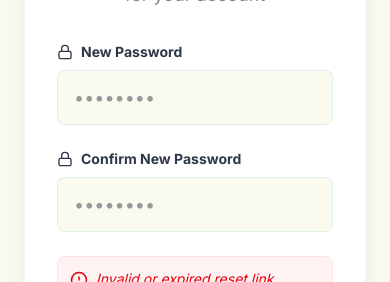
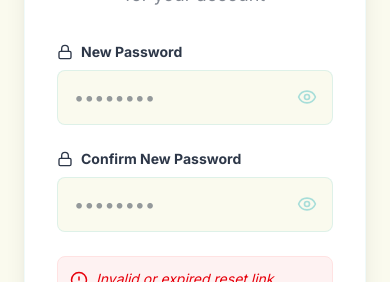
Before and after one commit to yogaatinfinity-sys/astral-satellite, a Next.js app: page /admin/reset-password in a window 390 px wide. Shown: the part 334-616 px from the top of the page. Built offline with nearby package versions, Linux system fonts and the light colour scheme; no server answers; a web font is replaced by a local one.

Commit message:
Final production polish and responsive fixes

```diff
--- a/src/app/admin/login/page.tsx
+++ b/src/app/admin/login/page.tsx
@@ -6,7 +6,7 @@ import { supabase } from "@/lib/supabase"
 import { motion } from "framer-motion"
 import { Button } from "@/components/ui/button"
 import { Navbar } from "@/components/navbar"
-import { LogIn, Mail, Lock, AlertCircle } from "lucide-react"
+import { LogIn, Mail, Lock, AlertCircle, Eye, EyeOff } from "lucide-react"
 
 const ADMIN_EMAIL = "yogaatinfinity@gmail.com"
 
@@ -14,6 +14,7 @@ export default function LoginPage() {
     const router = useRouter()
     const [email, setEmail] = useState("")
     const [password, setPassword] = useState("")
+    const [showPassword, setShowPassword] = useState(false)
     const [loading, setLoading] = useState(false)
     const [error, setError] = useState<string | null>(null)
     const [message, setMessage] = useState<string | null>(null)
@@ -138,14 +139,24 @@ export default function LoginPage() {
                                     Forgot Password?
                                 </button>
                             </div>
+                            <div className="relative">
                                 <input
-                                type="password"
+                                    type={showPassword ? "text" : "password"}
                                     required
                                     value={password}
                                     onChange={(e) => setPassword(e.target.value)}
-                                className="w-full bg-[#FAFAEE] border border-[#6fcbcc]/20 rounded-lg px-4 py-3 focus:outline-none focus:ring-2 focus:ring-[#6fcbcc]/50 transition-all"
+                                    className="w-full bg-[#FAFAEE] border border-[#6fcbcc]/20 rounded-lg px-4 py-3 pr-12 focus:outline-none focus:ring-2 focus:ring-[#6fcbcc]/50 transition-all"
                                     placeholder="••••••••"
                                 />
+                                <button
+                                    type="button"
+                                    onClick={() => setShowPassword(!showPassword)}
+                                    className="absolute right-3 top-1/2 -translate-y-1/2 text-[#6fcbcc]/60 hover:text-[#6fcbcc] focus:outline-none focus:text-[#6fcbcc] transition-colors p-1"
+                                    aria-label={showPassword ? "Hide password" : "Show password"}
+                                >
+                                    {showPassword ? <EyeOff size={20} /> : <Eye size={20} />}
+                                </button>
+                            </div>
                         </div>
 
                         {error && (
--- a/src/app/admin/reset-password/page.tsx
+++ b/src/app/admin/reset-password/page.tsx
@@ -6,12 +6,13 @@ import { supabase } from "@/lib/supabase"
 import { motion } from "framer-motion"
 import { Button } from "@/components/ui/button"
 import { Navbar } from "@/components/navbar"
-import { KeyRound, Lock, AlertCircle, CheckCircle2 } from "lucide-react"
+import { KeyRound, Lock, AlertCircle, CheckCircle2, Eye, EyeOff } from "lucide-react"
 
 export default function ResetPasswordPage() {
     const router = useRouter()
     const [password, setPassword] = useState("")
     const [confirmPassword, setConfirmPassword] = useState("")
+    const [showPassword, setShowPassword] = useState(false)
     const [loading, setLoading] = useState(false)
     const [error, setError] = useState<string | null>(null)
     const [success, setSuccess] = useState(false)
@@ -87,30 +88,50 @@ export default function ResetPasswordPage() {
                                 <label className="text-sm font-bold flex items-center gap-2">
                                     <Lock size={16} /> New Password
                                 </label>
+                                <div className="relative">
                                     <input
-                                    type="password"
+                                        type={showPassword ? "text" : "password"}
                                         required
                                         value={password}
                                         onChange={(e) => setPassword(e.target.value)}
-                                    className="w-full bg-[#FAFAEE] border border-[#6fcbcc]/20 rounded-lg px-4 py-3 focus:outline-none focus:ring-2 focus:ring-[#6fcbcc]/50 transition-all"
+                                        className="w-full bg-[#FAFAEE] border border-[#6fcbcc]/20 rounded-lg px-4 py-3 pr-12 focus:outline-none focus:ring-2 focus:ring-[#6fcbcc]/50 transition-all"
                                         placeholder="••••••••"
                                         minLength={6}
                                     />
+                                    <button
+                                        type="button"
+                                        onClick={() => setShowPassword(!showPassword)}
+                                        className="absolute right-3 top-1/2 -translate-y-1/2 text-[#6fcbcc]/60 hover:text-[#6fcbcc] focus:outline-none focus:text-[#6fcbcc] transition-colors p-1"
+                                        aria-label={showPassword ? "Hide password" : "Show password"}
+                                    >
+                                        {showPassword ? <EyeOff size={20} /> : <Eye size={20} />}
+                                    </button>
+                                </div>
                             </div>
 
                             <div className="space-y-2">
                                 <label className="text-sm font-bold flex items-center gap-2">
                                     <Lock size={16} /> Confirm New Password
                                 </label>
+                                <div className="relative">
                                     <input
-                                    type="password"
+                                        type={showPassword ? "text" : "password"}
                                         required
                                         value={confirmPassword}
                                         onChange={(e) => setConfirmPassword(e.target.value)}
-                                    className="w-full bg-[#FAFAEE] border border-[#6fcbcc]/20 rounded-lg px-4 py-3 focus:outline-none focus:ring-2 focus:ring-[#6fcbcc]/50 transition-all"
+                                        className="w-full bg-[#FAFAEE] border border-[#6fcbcc]/20 rounded-lg px-4 py-3 pr-12 focus:outline-none focus:ring-2 focus:ring-[#6fcbcc]/50 transition-all"
                                         placeholder="••••••••"
                                         minLength={6}
                                     />
+                                    <button
+                                        type="button"
+                                        onClick={() => setShowPassword(!showPassword)}
+                                        className="absolute right-3 top-1/2 -translate-y-1/2 text-[#6fcbcc]/60 hover:text-[#6fcbcc] focus:outline-none focus:text-[#6fcbcc] transition-colors p-1"
+                                        aria-label={showPassword ? "Hide password" : "Show password"}
+                                    >
+                                        {showPassword ? <EyeOff size={20} /> : <Eye size={20} />}
+                                    </button>
+                                </div>
                             </div>
 
                             {error && (
```
Lines whose indentation alone changed are shown as unchanged.
